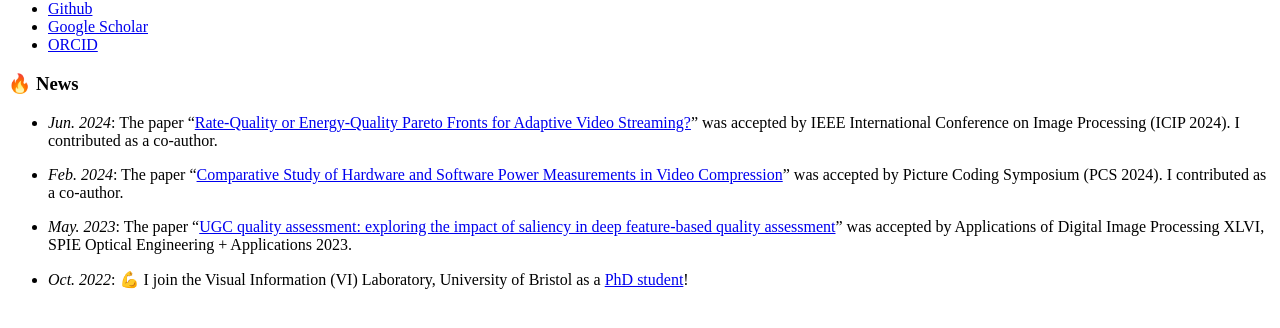
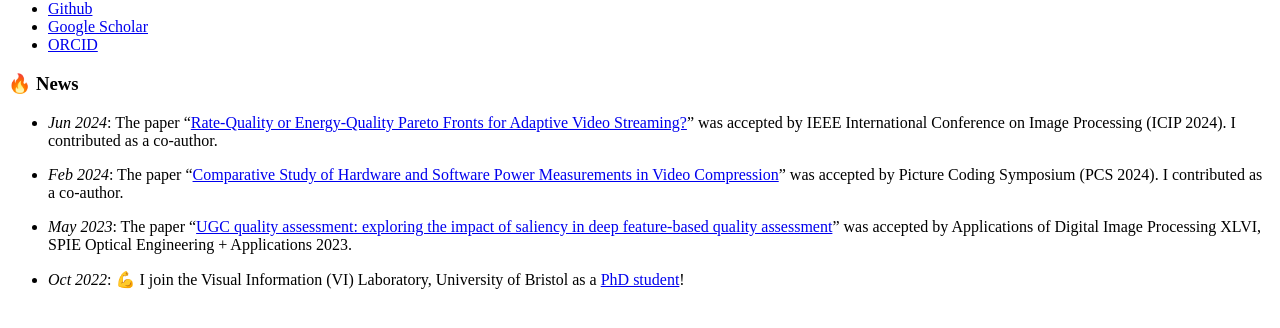
Before and after one commit to xinyiW915/xinyiW915.github.io, a Jekyll site: the page built from _pages/includes/news.md, in a window 1280 px wide. Shown: the part 429-757 px from the top of the page. Built offline with Jekyll 4.4.1, drawn with Linux system fonts in a browser that asks for light colours; our own code applies the rules of GitHub Pages for plain Markdown files.

Commit message:
Update news.md

```diff
--- a/_pages/includes/news.md
+++ b/_pages/includes/news.md
@@ -1,8 +1,8 @@
 # 🔥 News
-- *Jun. 2024*: The paper “[Rate-Quality or Energy-Quality Pareto Fronts for Adaptive Video Streaming?](https://arxiv.org/pdf/2402.07057)” was accepted by IEEE International Conference on Image Processing (ICIP 2024). I contributed as a co-author.
+- *Jun 2024*: The paper “[Rate-Quality or Energy-Quality Pareto Fronts for Adaptive Video Streaming?](https://arxiv.org/pdf/2402.07057)” was accepted by IEEE International Conference on Image Processing (ICIP 2024). I contributed as a co-author.
 
-- *Feb. 2024*: The paper “[Comparative Study of Hardware and Software Power Measurements in Video Compression](https://ieeexplore.ieee.org/stamp/stamp.jsp?arnumber=10566286)” was accepted by Picture Coding Symposium (PCS 2024). I contributed as a co-author.
+- *Feb 2024*: The paper “[Comparative Study of Hardware and Software Power Measurements in Video Compression](https://ieeexplore.ieee.org/stamp/stamp.jsp?arnumber=10566286)” was accepted by Picture Coding Symposium (PCS 2024). I contributed as a co-author.
 
-- *May. 2023*: The paper “[UGC quality assessment: exploring the impact of saliency in deep feature-based quality assessment](https://arxiv.org/pdf/2308.06853)” was accepted by Applications of Digital Image Processing XLVI, SPIE Optical Engineering + Applications 2023.
+- *May 2023*: The paper “[UGC quality assessment: exploring the impact of saliency in deep feature-based quality assessment](https://arxiv.org/pdf/2308.06853)” was accepted by Applications of Digital Image Processing XLVI, SPIE Optical Engineering + Applications 2023.
 
-- *Oct. 2022*: 💪 I join the Visual Information (VI) Laboratory, University of Bristol as a [PhD student](https://research-information.bris.ac.uk/en/persons/xinyi-wang)!
+- *Oct 2022*: 💪 I join the Visual Information (VI) Laboratory, University of Bristol as a [PhD student](https://research-information.bris.ac.uk/en/persons/xinyi-wang)!
```
